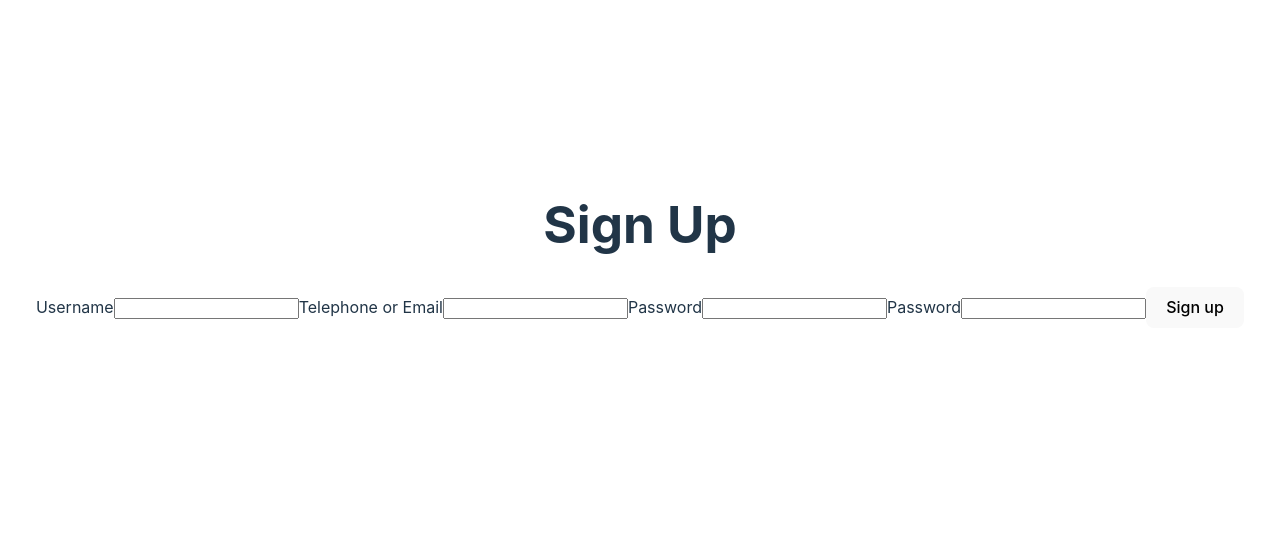
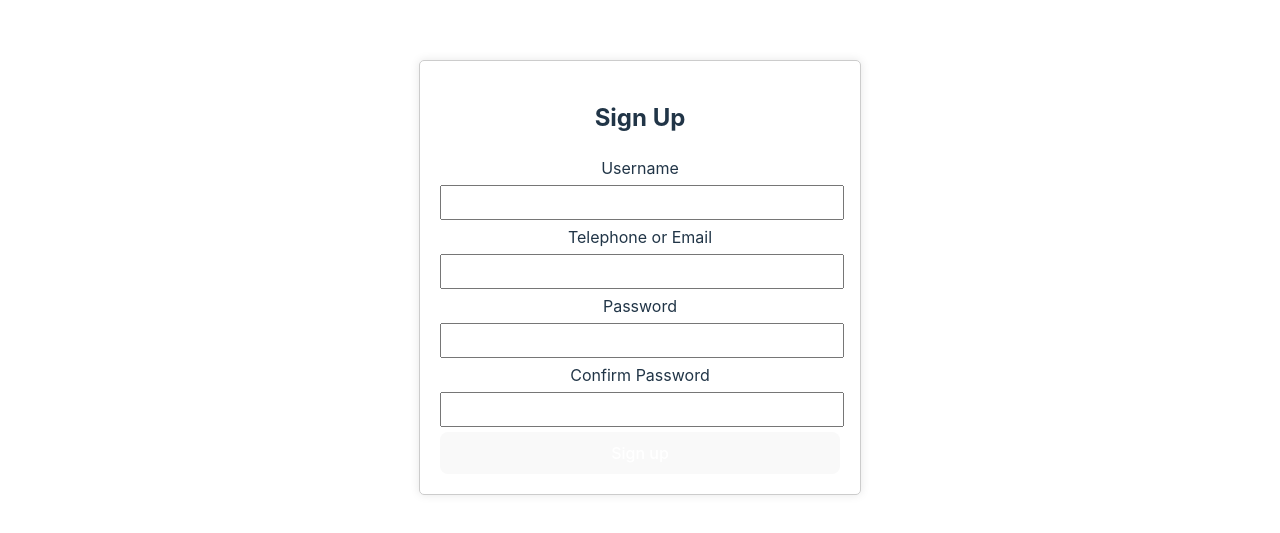
Before and after one commit to Gxamsrtt023/Alway_project, a React (Vite) app: page / in a window 1280 px wide. Shown: the part 155-688 px from the top of the page. Built offline with nearby package versions, Linux system fonts and the light colour scheme.

Commit message:
เพิ่ม signup

```diff
--- a/src/signup.css
+++ b/src/signup.css
@@ -1,10 +1,3 @@
-body {
-    background-color: #E0D2EF; /* เพิ่มสีพื้นหลังทั้งหมดของแอป */
-    margin: 0;
-    padding: 0;
-    box-sizing: border-box;
-}
-
 .container {
     display: flex;
     justify-content: center;
@@ -28,26 +21,13 @@ body {
     text-align: center;
 }
 
-.Signup_password {
-    flex-grow: 1; /* ทำให้ทั้งสองกล่องขยายเท่ากัน */
-    width: calc(100% - 16px); /* ลบขนาดของ padding (8px * 2) จาก 100% */
-    padding: 8px;
-    margin: 5px 0;
-}
-.Signup2_password {
-    flex-grow: 1; /* ทำให้ทั้งสองกล่องขยายเท่ากัน */
-    width: calc(100% - 16px); /* ลบขนาดของ padding (8px * 2) จาก 100% */
-    padding: 8px;
-    margin: 5px 0;
-}
-.Signup_Name {
-    flex-grow: 1; /* ทำให้ทั้งสองกล่องขยายเท่ากัน */
+input {
     width: calc(100% - 16px); /* ลบขนาดของ padding (8px * 2) จาก 100% */
     padding: 8px;
     margin: 5px 0;
 }
 
-.login_button {
+button {
     width: 100%;
     background-color: #7C6CBD;
     color: #fff;
@@ -58,12 +38,12 @@ body {
 }
 
 .header-rectangle {
-    position: absolute; /* ตั้งค่าตำแหน่งเป็น absolute เพื่อให้สามารถจัดวางอิสระ */
-    top: 0; /* วางที่ด้านบนสุดของหน้าเว็บ */
-    left: 0; /* วางที่ด้านซ้ายสุดของหน้าเว็บ */
-    width: 100%; /* กว้างเท่ากับหน้าเว็บ */
-    height: 50px; /* ความสูงของกล่องสี่เหลี่ยม */
-    background-color: #F67687; /* สีพื้นหลัง */
+    position: absolute;
+    top: 0;
+    left: 0;
+    width: 100%;
+    height: 50px;
+    background-color: #F67687;
     border-bottom: 2px solid #000;
 }
 
--- a/src/signup.jsx
+++ b/src/signup.jsx
@@ -1,70 +1,59 @@
-import React from 'react'
-
+import React from 'react';
+import './signup.css';
 
 function Signup() {
     return (
-        <>
-
-            <h1> Sign Up </h1>
-            {/* <form onSubmit={handleSubmit}> */}
+        <div className="container">
+            <div className="box_signup">
+                <h2>Sign Up</h2>
                 <form>
-            <label className='Singup_Username'>
+                    <label className='Signup_Username'>
                         Username
                         <input
-                        name='account'
+                            name='username'
                             type='text'
-                        // onChange={handleChange}
                             autoComplete='off'
-                        // value={ user.telephone }
-                        //placeholder="xxx-xxx-xxxx"
-                        //pattern="[0-9]{3}-[0-9]{3}-[0-9]{4}"
                             maxLength={10}
                             required
                         />
                     </label>
 
-                <label className='Singup_Name'>
+                    <label className='Signup_Name'>
                         Telephone or Email
                         <input
                             name='account'
                             type='text'
-                        // onChange={handleChange}
                             autoComplete='off'
-                        // value={ user.telephone }
-                        //placeholder="xxx-xxx-xxxx"
-                        //pattern="[0-9]{3}-[0-9]{3}-[0-9]{4}"
                             maxLength={10}
                             required
                         />
                     </label>
 
-                <label className='Singup_Password'>
+                    <label className='Signup_Password'>
                         Password
-                    <input className=''
+                        <input
                             name='password'
                             type='password'
-                        // onChange={handleChange}
                             autoComplete='off'
-                        // value={ user.password }
                             required
                         />
                     </label>
 
-                <label className='Singup2_Password'>
-                    Password
-                    <input className=''
-                        name='password'
+                    <label className='Signup2_Password'>
+                        Confirm Password
+                        <input
+                            name='confirm_password'
                             type='password'
-                        // onChange={handleChange}
                             autoComplete='off'
-                        // value={ user.password }
                             required
                         />
                     </label>
 
-                <button> Sign up </button>
+                    <button type="submit">Sign up</button>
                 </form>
-        </>
-    )
+            </div>
+        </div>
+    );
 }
+
 export default Signup;
```
Lines whose indentation alone changed are shown as unchanged.
